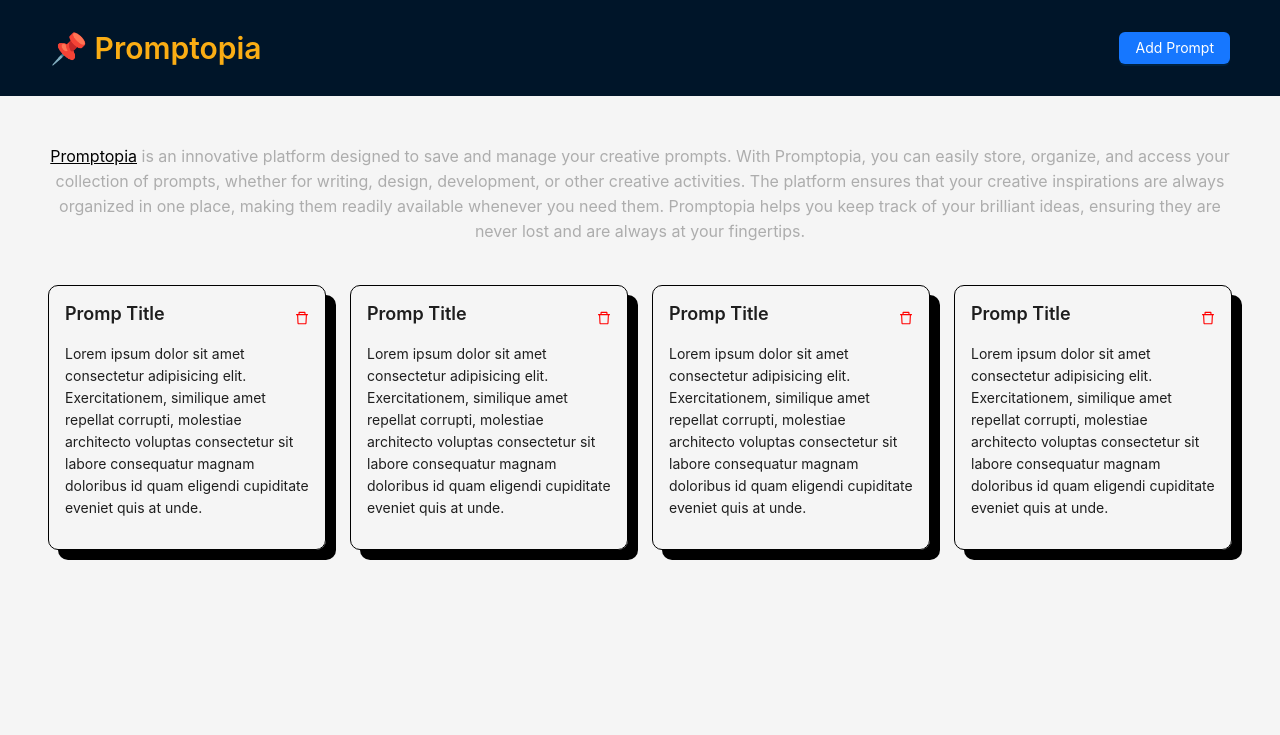
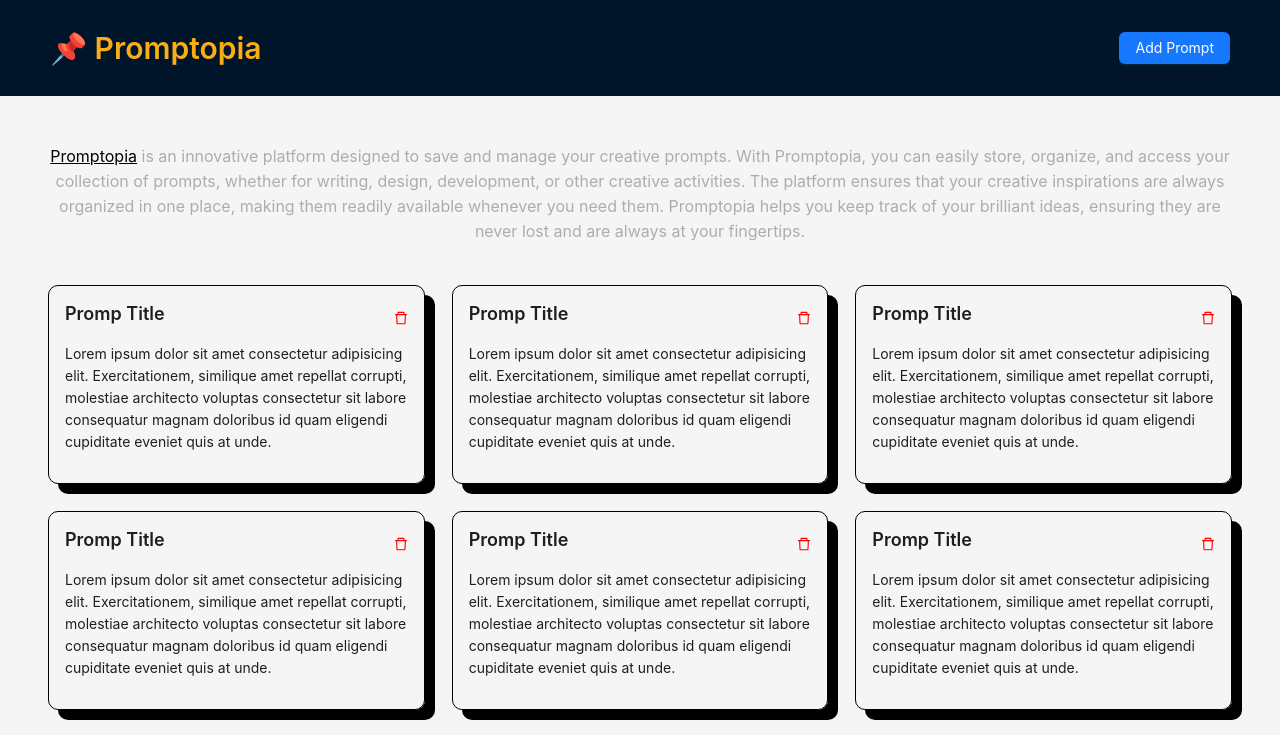
Before and after one commit to fauzanpr/next-exploration, a Next.js app: page / in a window 1280 px wide. Shown: the top 735 px of the page. Built offline with nearby package versions, Linux system fonts and the light colour scheme.

Commit message:
feat(home): change into grid

```diff
--- a/src/app/add/page.tsx
+++ b/src/app/add/page.tsx
@@ -1,8 +1,11 @@
+import { Space } from 'antd'
 import React from 'react'
 
 function Page() {
   return (
-    <div>Page</div>
+    <Space>
+        <p>Hello World</p>
+    </Space>
   )
 }
 
--- a/src/app/layout.tsx
+++ b/src/app/layout.tsx
@@ -31,9 +31,11 @@ export default function RootLayout({
             paddingTop: "16px"
           }}>
             <Flex justify='space-between' align='center'>
-              <Title level={2} type='warning' style={{
-                marginBottom: 0,
-              }}>📌 Promptopia</Title>
+              <Link href="/">
+                <Title level={2} type='warning' style={{
+                  marginBottom: 0,
+                }}>📌 Promptopia</Title>
+              </Link>
               <Link href="/add">
                 <Button type="primary">Add Prompt</Button>
               </Link>
@@ -42,7 +44,7 @@ export default function RootLayout({
           <Content style={{
             padding: "48px",
           }}>
-            { children }
+            {children}
           </Content>
           <Footer>
             <Flex justify='center'>
--- a/src/app/page.tsx
+++ b/src/app/page.tsx
@@ -1,12 +1,9 @@
 "use client"
 
 import React, { useState } from 'react';
-import Layout, { Content, Footer, Header } from 'antd/es/layout/layout';
-import { Button, Flex, Modal, Space } from 'antd';
+import { Col, Flex, Modal, Row, Space } from 'antd';
 import Title from 'antd/es/typography/Title';
 import Paragraph from "antd/es/typography/Paragraph";
-import Text from "antd/es/typography/Text";
-import Link from 'next/link';
 import { DeleteOutlined } from '@ant-design/icons';
 
 const Page = () => {
@@ -38,10 +35,12 @@ const Page = () => {
           }}>Promptopia</span> is an innovative platform designed to save and manage your creative prompts. With Promptopia, you can easily store, organize, and access your collection of prompts, whether for writing, design, development, or other creative activities. The platform ensures that your creative inspirations are always organized in one place, making them readily available whenever you need them. Promptopia helps you keep track of your brilliant ideas, ensuring they are never lost and are always at your fingertips.</Paragraph>
         </Space>
 
-        <Flex gap={24}>
-          {new Array(4).fill(null).map((_, index) => (
-            <Space key={index} direction='vertical' style={{
-              width: "25%",
+        <Row gutter={27}>
+          {new Array(8).fill(null).map((_, index) => (
+            <Col key={index} span={8} style={{
+              marginBottom: "27px"
+            }}>
+              <Space direction='vertical' style={{
                 border: "1px solid black",
                 padding: "1rem",
                 borderRadius: "10px",
@@ -60,8 +59,9 @@ const Page = () => {
                   Lorem ipsum dolor sit amet consectetur adipisicing elit. Exercitationem, similique amet repellat corrupti, molestiae architecto voluptas consectetur sit labore consequatur magnam doloribus id quam eligendi cupiditate eveniet quis at unde.
                 </Paragraph>
               </Space>
+            </Col>
           ))}
-        </Flex>
+        </Row>
       </Space>
     </>
   )
```
Lines whose indentation alone changed are shown as unchanged.
